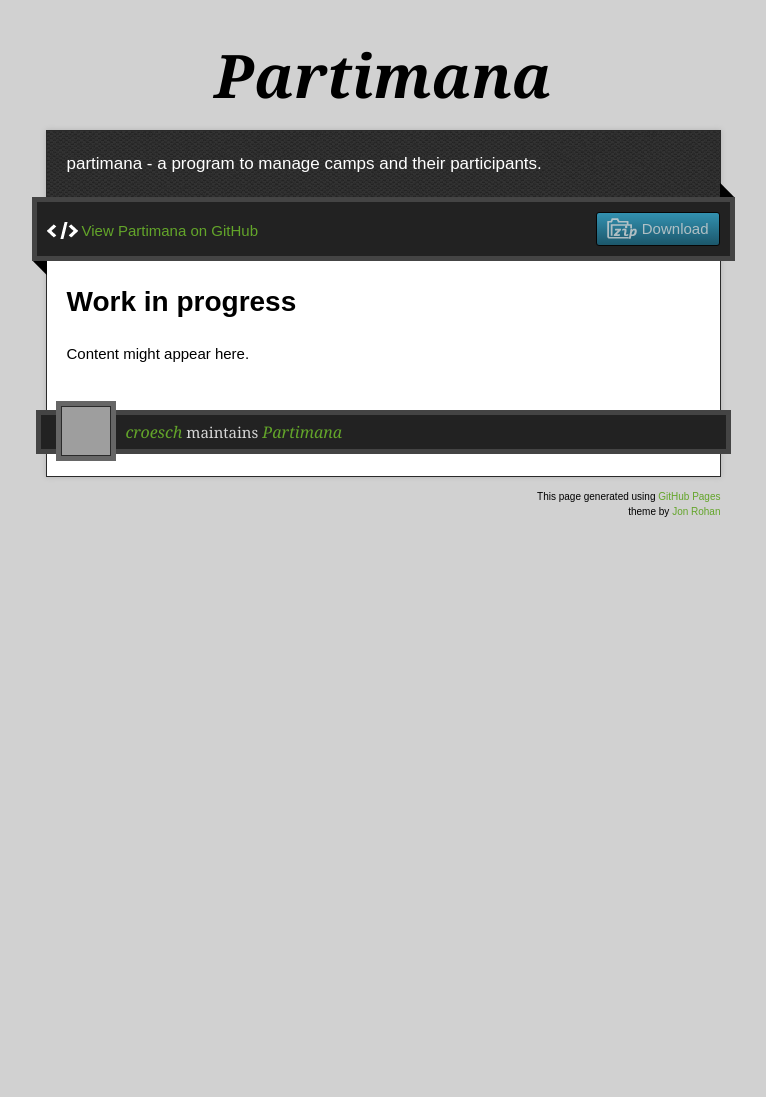
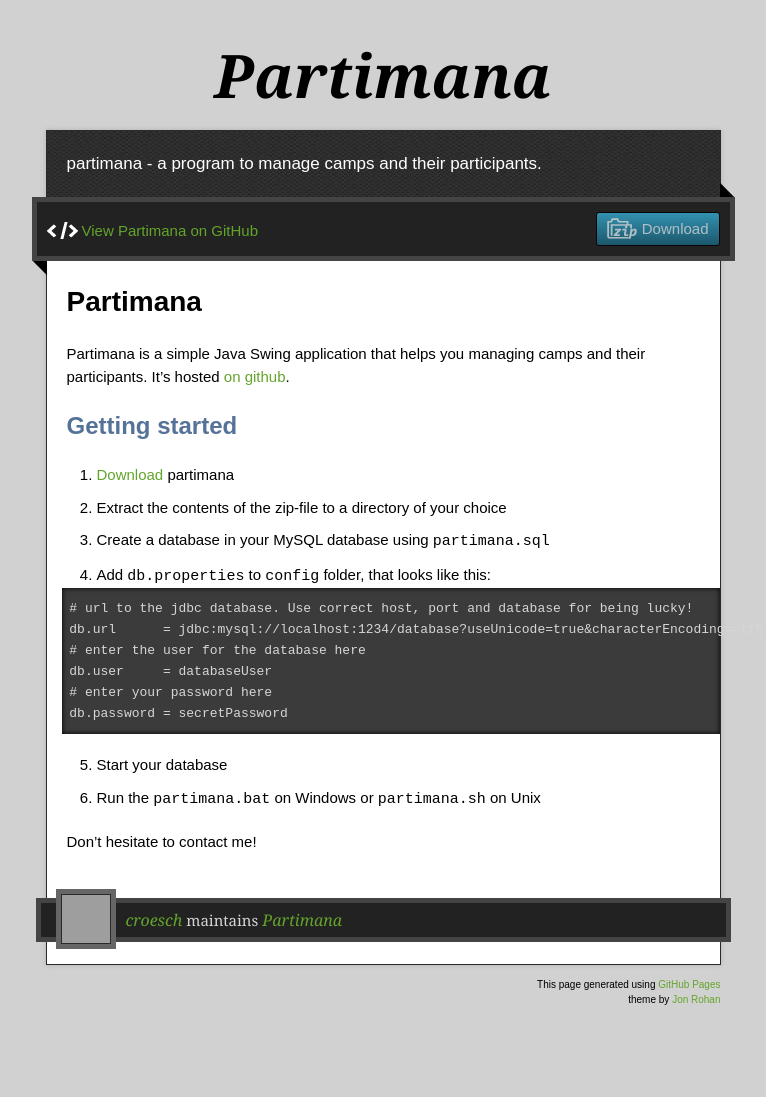
Before and after one commit to croesch/partimana, a Jekyll site: the page built from index.md, in a window 1280 px wide. Shown: the whole page, without its empty margins (257-1023 px from the left). Built offline with Jekyll 4.4.1, drawn with Linux system fonts in a browser that asks for light colours; before the commit the page ends 900 px from its top, so only the background shows below that; grey boxes are pictures that could not be loaded.

Commit message:
Fill content and add first release as download.

````diff
--- a/index.md
+++ b/index.md
@@ -3,6 +3,25 @@
 title: Partimana
 ---
 
-# Work in progress
+# Partimana
 
-Content might appear here.
+Partimana is a simple Java Swing application that helps you managing camps and their participants. It's hosted [on github](https://github.com/croesch/partimana).
+
+## Getting started
+
+1. [Download](downloads.html) partimana
+1. Extract the contents of the zip-file to a directory of your choice
+1. Create a database in your MySQL database using `partimana.sql`
+1. Add `db.properties` to `config` folder, that looks like this:
+```
+ # url to the jdbc database. Use correct host, port and database for being lucky!
+ db.url      = jdbc:mysql://localhost:1234/database?useUnicode=true&characterEncoding=utf8
+ # enter the user for the database here
+ db.user     = databaseUser
+ # enter your password here
+ db.password = secretPassword
+```
+1. Start your database
+1. Run the `partimana.bat` on Windows or `partimana.sh` on Unix
+
+Don't hesitate to contact me!
````
Also changed, not shown: downloads.md (added, +16 -0 lines).
